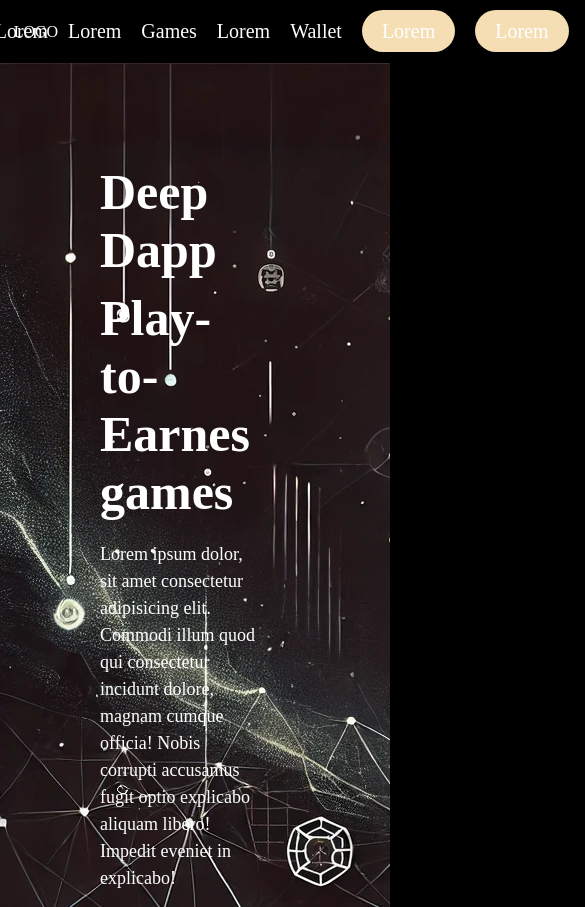
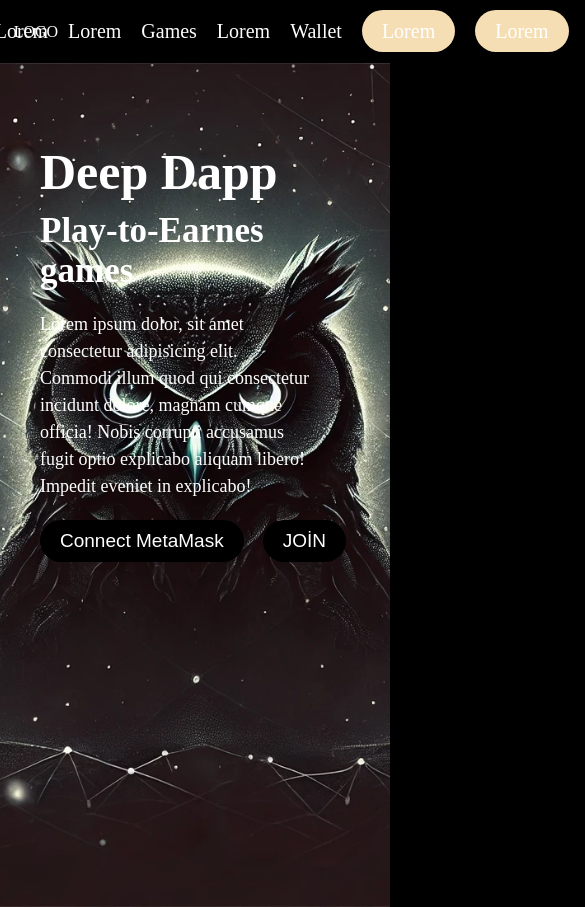
Before and after one commit to bilalalibindal/DeepDapp, a plain HTML site: page index.html in a window 390 px wide. Shown: the top 907 px of the page, 585 px wide, since content can reach past the window. Drawn offline with Linux system fonts and the light colour scheme.

Commit message:
caglayan

```diff
--- a/css/style.css
+++ b/css/style.css
@@ -115,3 +115,30 @@ body{
     margin-top: 10px;
     font-size: 18px;
 }
+@media only screen and (max-width: 500px) {
+
+    .games{
+        flex-direction: column;
+    }
+    .games .card{
+        margin-top: 25px;
+    }
+    .section{
+        background-size: cover;
+        background-position: center;
+    }
+    .section .info p{
+        width: 70%;
+
+    }
+    .section .info{
+        width: 100%;
+        left: 40px;
+        top: 80px;
+    }
+
+    .section h2{
+        font-size: 35px;
+        font-weight: bold;
+    }
+}
```
